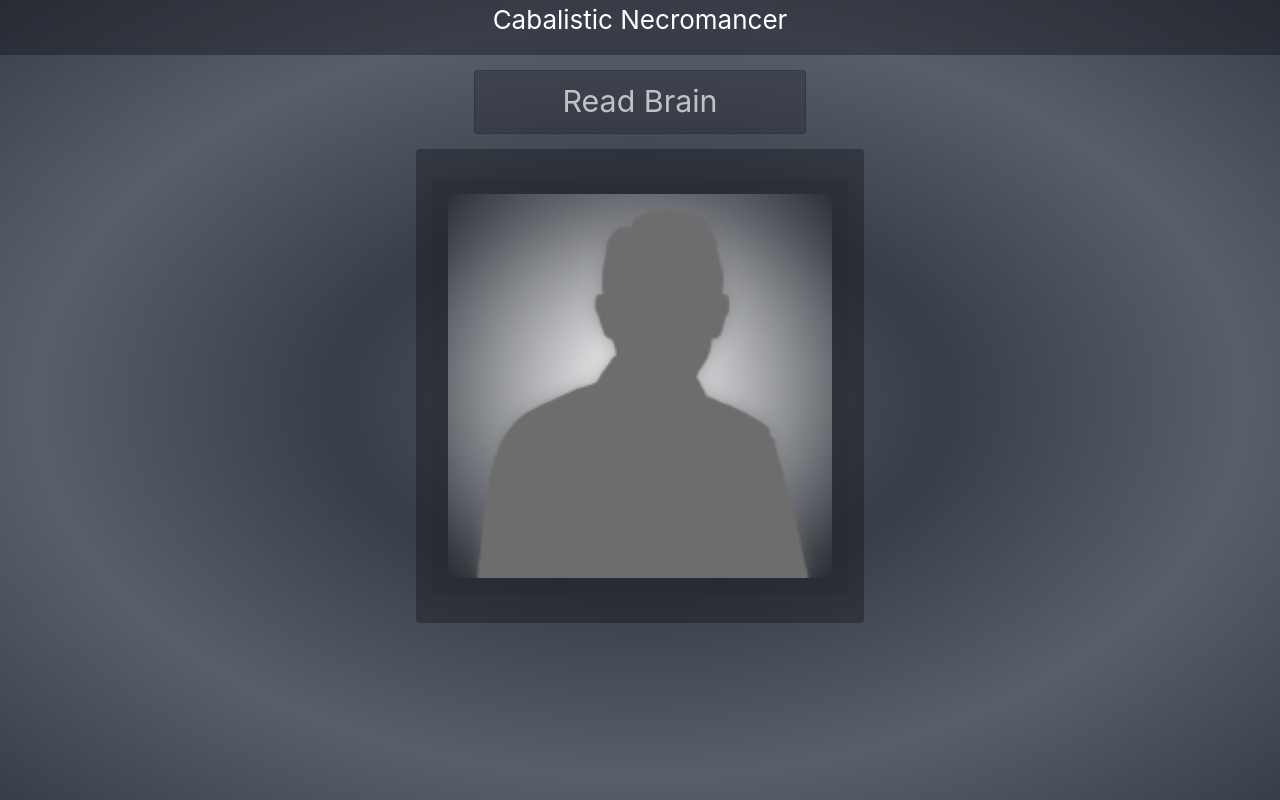
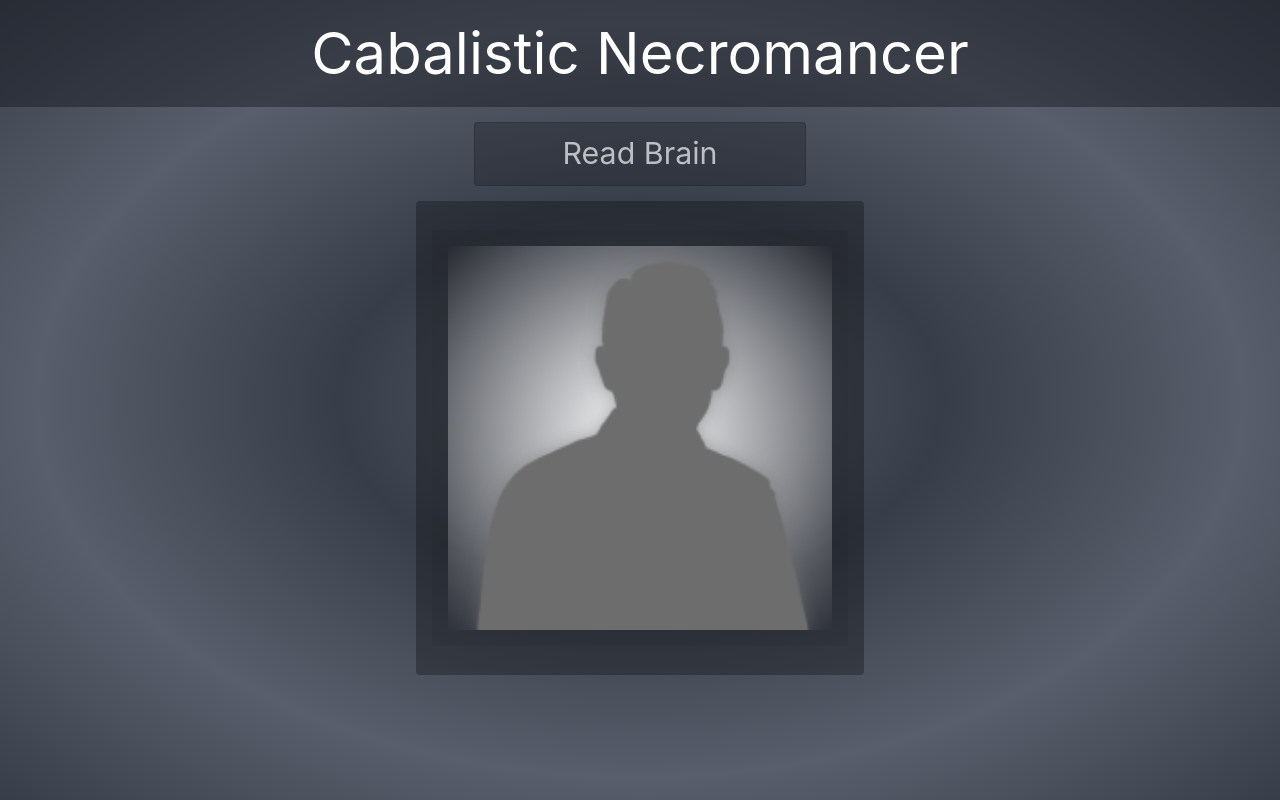
Before and after one commit to Cragady/employee-thought-reader, a React (Create React App) app in the folder client/: page / in a window 1280 px wide. Built offline with nearby package versions, Linux system fonts and the light colour scheme; no server answers.

Commit message:
changed timeout for stop thinking button; some styling

```diff
--- a/client/src/App.css
+++ b/client/src/App.css
@@ -1,19 +1,22 @@
 .App {
   text-align: center;
   min-height: 100vh;
-  /* background-color: #454c5a; */ /*This was the original*/
   background: radial-gradient(#454c5ae5, #383e49, #454c5ae5, #383e49);
 }
 
 .App-header {
   background-color: #13161b71;
-  /* background-color: #28303fc2; */
   display: flex;
   flex-direction: column;
   align-items: center;
   justify-content: center;
-  font-size: calc(10px + 2vmin);
+  font-size: calc(10px + 6vmin);
   color: white;
+}
+
+.App-header p{
+  margin-bottom: 0;
+  padding: 10px;
 }
 
 .bottom-pusher{
--- a/client/src/App.js
+++ b/client/src/App.js
@@ -117,8 +117,7 @@ class App extends Component{
           lagger: <button className="btn btn-brain" onClick={this.brainRefresh} >Stop Thinking</button>
         });
       };
-      // }, 22000);
-    }, 2200);
+    }, 22000);
   };
 
   mindMapper = (tho) =>{
@@ -150,8 +149,6 @@ class App extends Component{
   };
 
   render(){
-    console.log(env);
-    console.log(typeof env);
     const socket = this.state.endpoint;
     let thoughtItems, thoughtPlacement,
       nonClickable = this.state.thought.isDisabled,
```
